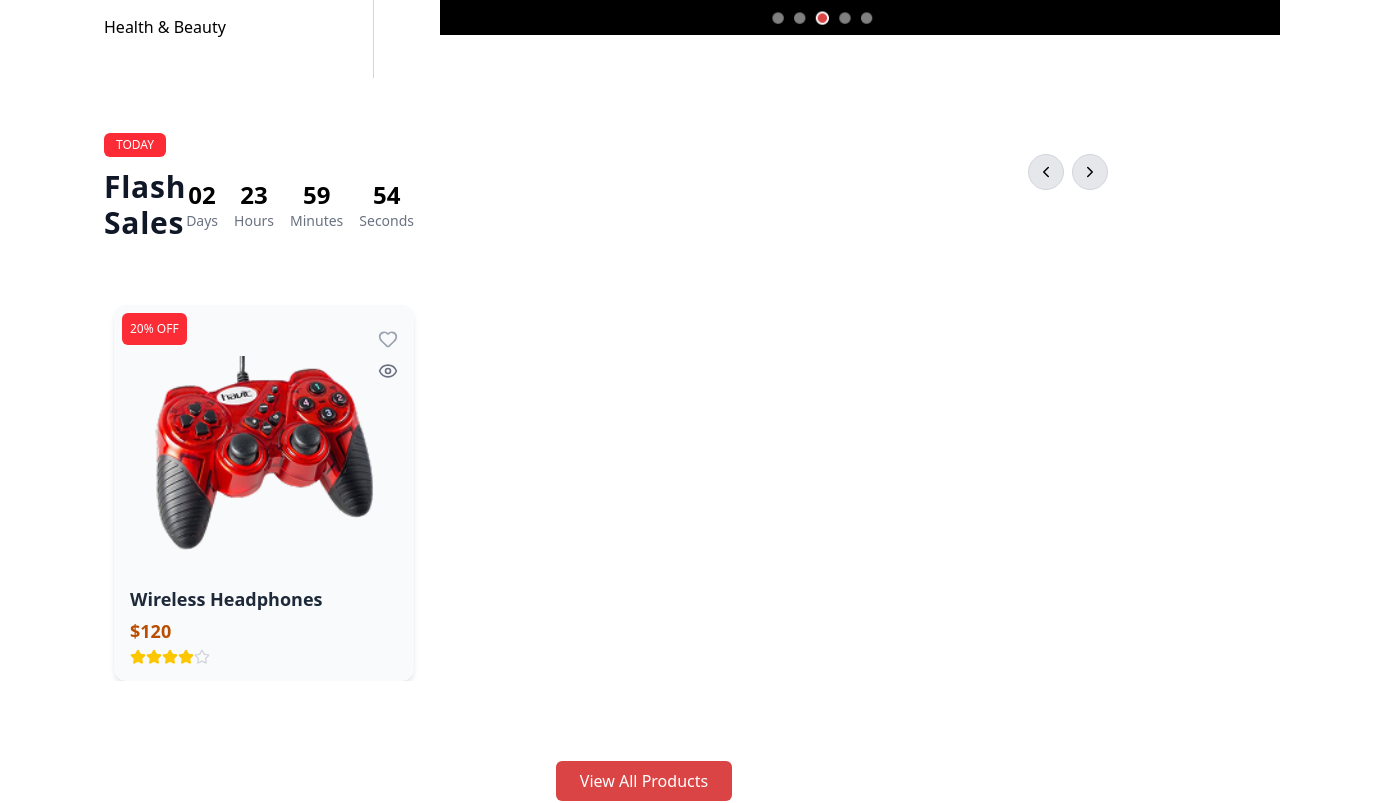
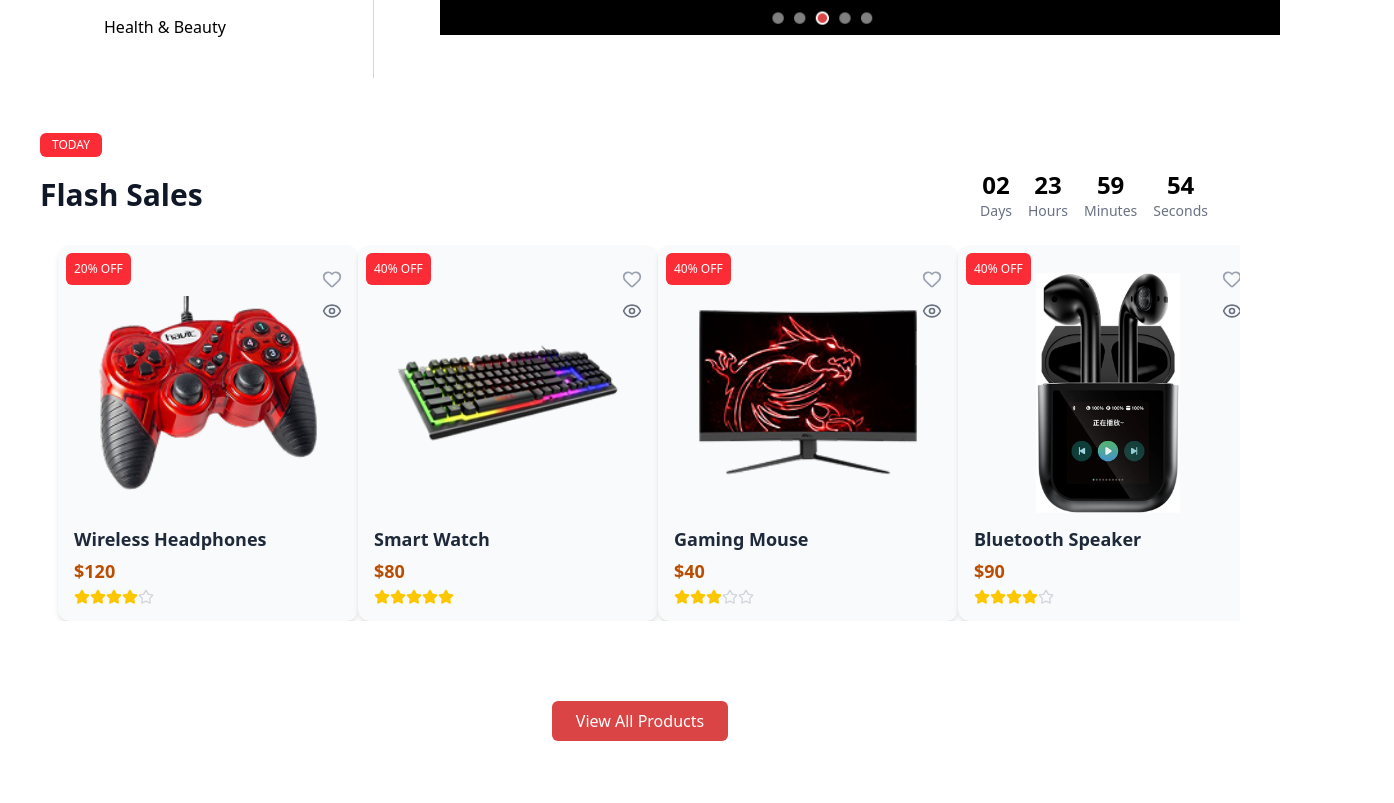
Before and after one commit to Bilal-Afzal-Bhatti/shopping-store, a React (Vite) app: page / in a window 1280 px wide. Shown: the part 440-1243 px from the top of the page, 1394 px wide, since content can reach past the window. Built offline with nearby package versions, Linux system fonts and the light colour scheme.

Commit message:
API  changes

```diff
--- a/src/components/flash_sales.tsx
+++ b/src/components/flash_sales.tsx
@@ -1,30 +1,28 @@
 import { useState, useEffect, useRef } from "react";
-import { Link } from "react-router-dom";
+import { Link, useNavigate } from "react-router-dom";
 import Slider from "react-slick";
 import { Heart, Eye, Star } from "lucide-react";
 import "slick-carousel/slick/slick.css";
 import "slick-carousel/slick/slick-theme.css";
+
 import joystick from "../assets/joystick.png";
 import key_board from "../assets/Key_board.png";
 import led from "../assets/led.png";
 import bluetooth from "../assets/bluetooth.png";
+
 import SliderArrows from "../components/arrow";
 import Line from "./line";
-import { useNavigate } from "react-router-dom";
+
 export default function Flash_sales() {
   const [liked, setLiked] = useState<boolean[]>([]);
-  const [timeLeft, setTimeLeft] = useState({
-    days: 0,
-    hours: 0,
-    minutes: 0,
-    seconds: 0,
-  });
+  const [timeLeft, setTimeLeft] = useState({ days: 0, hours: 0, minutes: 0, seconds: 0 });
+  const sliderRef = useRef<Slider>(null);
+  const navigate = useNavigate();
 
-  const sliderRef = useRef<Slider>(null);
   const saleEndDate = new Date();
-saleEndDate.setDate(saleEndDate.getDate() + 3); // ⏳ 3 days from now
+  saleEndDate.setDate(saleEndDate.getDate() + 3); // 3 days from now
 
-
+  // Countdown timer
   useEffect(() => {
     const interval = setInterval(() => {
       const now = new Date().getTime();
@@ -42,6 +40,7 @@ saleEndDate.setDate(saleEndDate.getDate() + 3); // ⏳ 3 days from now
         });
       }
     }, 1000);
+
     return () => clearInterval(interval);
   }, []);
 
@@ -60,36 +59,25 @@ saleEndDate.setDate(saleEndDate.getDate() + 3); // ⏳ 3 days from now
     });
   };
 
- // inside your component
-const navigate = useNavigate();
-
   const handleAddToCart = async (product: any) => {
     const token = localStorage.getItem("token");
-
-  // 🔐 Check login
     if (!token) {
       alert("Please sign up or log in first before adding items to cart.");
-    console.warn("🚫 No token found — user not logged in.");
       return;
     }
 
     try {
-    // 🧾 Prepare product data
       const productData = {
-      productId: product.id, // ✅ add this
+        productId: product.id,
         name: product.name,
         price: parseFloat(product.price.replace("$", "")),
         image: product.image,
         discount: product.discount,
       };
 
-    // 🔥 API Request
       const response = await fetch("https://shoppingstore-backend.vercel.app/api/cart/add", {
         method: "POST",
-      headers: {
-        "Content-Type": "application/json",
-        Authorization: `Bearer ${token}`,
-      },
+        headers: { "Content-Type": "application/json", Authorization: `Bearer ${token}` },
         body: JSON.stringify(productData),
       });
 
@@ -97,43 +85,51 @@ const handleAddToCart = async (product: any) => {
 
       if (response.ok) {
         alert("✅ Added to cart successfully!");
-      console.log("🛒 Cart Updated:", data);
         navigate("/cart");
       } else {
         alert(`❌ Failed to add: ${data.message}`);
-      console.error("Add to Cart Error:", data);
       }
     } catch (err) {
-    console.error("⚠️ Add to Cart Exception:", err);
+      console.error(err);
       alert("Something went wrong. Please try again.");
     }
   };
 
-
-
-
+  // Slider settings with responsive breakpoints
+  const sliderSettings = {
+    slidesToShow: 4,
+    slidesToScroll: 1,
+    arrows: false,
+    infinite: false,
+    responsive: [
+      {
+        breakpoint: 1280, // Laptop
+        settings: { slidesToShow: 3 },
+      },
+      {
+        breakpoint: 1024, // Tablet
+        settings: { slidesToShow: 2 },
+      },
+      {
+        breakpoint: 640, // Mobile
+        settings: {
+          slidesToShow: 1,
+          centerMode: true,
+          centerPadding: "20px",
+        },
+      },
+    ],
+  };
 
   return (
-    <div className="p-10 bg-white mt-10 ml-10 ">
-   <div className="inline-block bg-red-500 text-white text-xs px-3 py-1 -ml-10 sm:ml-6 rounded-md mb-3">
-  TODAY
-</div>
+    <div className="p-6 sm:p-10 bg-white mt-10">
+      <div className="inline-block bg-red-500 text-white text-xs px-3 py-1 rounded-md mb-3">TODAY</div>
 
+      <div className="flex flex-col sm:flex-row sm:items-center sm:justify-between mb-6">
+        <h2 className="text-2xl sm:text-3xl font-bold text-gray-900 mb-2 sm:mb-0">Flash Sales</h2>
 
-{/* Flash Sales Header + Timer + Arrows */}
-<div className="flex flex-col sm:flex-row sm:items-center sm:justify-between mb-6">
-
-  {/* Heading */}
-  <h2 className="text-2xl sm:text-3xl font-bold font-sans text-gray-900 tracking-wide mb-2 sm:mb-0
-                 sm:text-left text-left -ml-9 sm:ml-6">
-    Flash Sales
-  </h2>
-
-  {/* Timer + Arrows */}
-  <div className="flex items-center -ml-10 sm:ml-0 gap-2 sm:gap-4">
-
-    {/* Countdown Timer */}
-    <div className="flex space-x-1 sm:space-x-4 text-sm sm:text-base mr-245">
+        <div className="flex items-center gap-2 sm:gap-4">
+          <div className="flex space-x-2 sm:space-x-4 text-sm sm:text-base">
             {[
               { label: "Days", value: timeLeft.days },
               { label: "Hours", value: timeLeft.hours },
@@ -141,42 +137,28 @@ const handleAddToCart = async (product: any) => {
               { label: "Seconds", value: timeLeft.seconds },
             ].map((unit, i) => (
               <div key={i} className="text-center">
-          <div className="text-base sm:text-2xl font-bold text-black">
-            {String(unit.value).padStart(2, "0")}
-          </div>
+                <div className="text-base sm:text-2xl font-bold">{String(unit.value).padStart(2, "0")}</div>
                 <div className="text-[10px] sm:text-sm text-gray-500">{unit.label}</div>
               </div>
             ))}
           </div>
 
-    {/* Slider Arrows */}
-    <div className="flex md:-mr-20  sm:ml-4  top-166 sm:-mt-48 absolute right-23">
-      <SliderArrows
-        onPrev={() => sliderRef.current?.slickPrev()}
-        onNext={() => sliderRef.current?.slickNext()}
-      />
+          <div className="ml-4">
+            <SliderArrows onPrev={() => sliderRef.current?.slickPrev()} onNext={() => sliderRef.current?.slickNext()} />
           </div>
         </div>
       </div>
 
-<Slider ref={sliderRef} >
+      <Slider ref={sliderRef} {...sliderSettings}>
         {products.map((product, index) => (
-    <div
-      key={product.id}
-      className="px-2 sm:px-3 flex justify-center w-full"
-    >
-      <div
-        className="relative bg-gray-50 p-4 rounded-xl md:mt-10 md:ml-4 shadow-md transition-transform duration-300 hover:scale-95
-                   w-[180px] sm:w-[220px] md:w-[260px] lg:w-[280px] xl:w-[300px] mx-auto"
-      >
-        {/* Discount Badge */}
+          <div key={product.id} className="px-2 sm:px-3 flex justify-center w-full">
+            <div className="relative bg-gray-50 p-4 rounded-xl shadow-md w-[180px] sm:w-[220px] md:w-[260px] lg:w-[280px] xl:w-[300px] transition-transform duration-300 hover:scale-95">
               {product.discount && (
                 <span className="absolute top-2 left-2 bg-red-500 text-white text-[10px] sm:text-xs px-1 sm:px-2 py-1 sm:py-2 rounded-md">
                   {product.discount}
                 </span>
               )}
 
-        {/* Heart & Eye */}
               <div className="relative">
                 <Heart
                   className={`absolute top-2 right-0 cursor-pointer transition-colors ${
@@ -185,53 +167,26 @@ const handleAddToCart = async (product: any) => {
                   onClick={() => toggleLike(index)}
                   size={20}
                 />
-          <Link
-            to={"/view_item"}
-            className="absolute top-10 right-0 text-gray-500 hover:text-blue-600 z-10"
-          >
+                <Link to={"/view_item"} className="absolute top-10 right-0 text-gray-500 hover:text-blue-600 z-10">
                   <Eye size={20} />
                 </Link>
               </div>
 
-        {/* Product Image */}
               <div className="relative group flex justify-center items-center mt-3 w-full h-[150px] sm:h-[180px] md:h-[200px] lg:h-[220px] xl:h-60">
-          <img
-            src={product.image}
-            alt={product.name}
-            className="w-[120px] sm:w-[150px] md:w-[180px] lg:w-[200px] xl:w-[220px] h-full object-contain rounded-lg transition-transform duration-300 group-hover:scale-95"
-          />
-
-          {/* Add to Cart Overlay */}
+                <img src={product.image} alt={product.name} className="w-[120px] sm:w-[150px] md:w-[180px] lg:w-[200px] xl:w-[220px] h-full object-contain rounded-lg transition-transform duration-300 group-hover:scale-95" />
                 <div className="absolute inset-0 flex justify-center items-center opacity-0 group-hover:opacity-100 transition bg-black/50 rounded-lg">
-            <button
-              onClick={() => handleAddToCart(product)}
-              className="bg-amber-600 text-white px-2 py-1 text-xs sm:text-sm rounded-md hover:bg-amber-700 transition"
-            >
+                  <button onClick={() => handleAddToCart(product)} className="bg-amber-600 text-white px-2 py-1 text-xs sm:text-sm rounded-md hover:bg-amber-700 transition">
                     Add to Cart
                   </button>
                 </div>
               </div>
 
-        {/* Product Info */}
-        <h3 className="font-semibold text-gray-800 text-lg mt-3 text-center md:text-left">
-          {product.name}
-        </h3>
-        <p className="text-lg font-bold text-amber-700 mt-1 text-center md:text-left">
-          {product.price}
-        </p>
+              <h3 className="font-semibold text-gray-800 text-lg mt-3 text-center md:text-left">{product.name}</h3>
+              <p className="text-lg font-bold text-amber-700 mt-1 text-center md:text-left">{product.price}</p>
 
-        {/* Rating */}
               <div className="flex justify-center md:justify-start mt-1">
                 {[1, 2, 3, 4, 5].map((star) => (
-            <Star
-              key={star}
-              size={16}
-              className={
-                star <= product.rating
-                  ? "text-yellow-400 fill-yellow-400"
-                  : "text-gray-300"
-              }
-            />
+                  <Star key={star} size={16} className={star <= product.rating ? "text-yellow-400 fill-yellow-400" : "text-gray-300"} />
                 ))}
               </div>
             </div>
@@ -239,21 +194,11 @@ const handleAddToCart = async (product: any) => {
         ))}
       </Slider>
 
-
-      <div className="flex justify-center mt-20 mr-8">
-        <h3 className="bg-[#DB4444] text-white px-6 py-2 rounded-md cursor-pointer hover:bg-[#c33d3d] transition">
-          View All Products
-        </h3>
+      <div className="flex justify-center mt-20">
+        <h3 className="bg-[#DB4444] text-white px-6 py-2 rounded-md cursor-pointer hover:bg-[#c33d3d] transition">View All Products</h3>
       </div>
 
-
-         {/* 🔶 Line under section */}
-         <Line
-           color="bg-gray-300"
-           width="w-[300px] sm:w-[640px] md:w-[900px] lg:w-[1210px]"
-           height="h-[1px]"
-           margin="mt-10 ml-0 sm:mt-16 sm:ml-5  "
-         />
+      <Line color="bg-gray-300" width="w-[300px] sm:w-[640px] md:w-[900px] lg:w-[1210px]" height="h-[1px]" margin="mt-10 ml-0 sm:mt-16 sm:ml-5" />
     </div>
   );
 }
```
Lines whose indentation alone changed are shown as unchanged.
